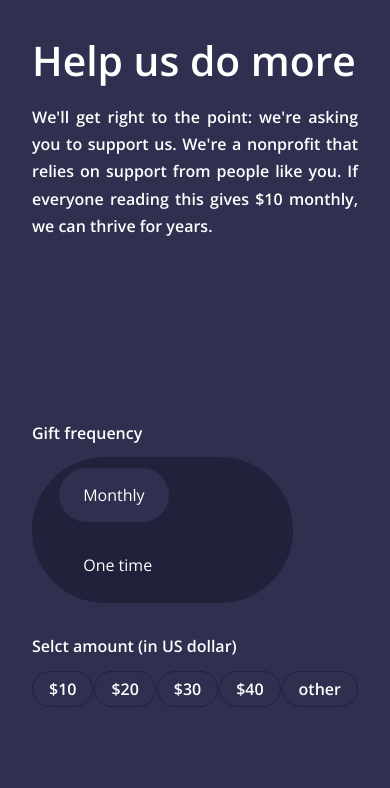
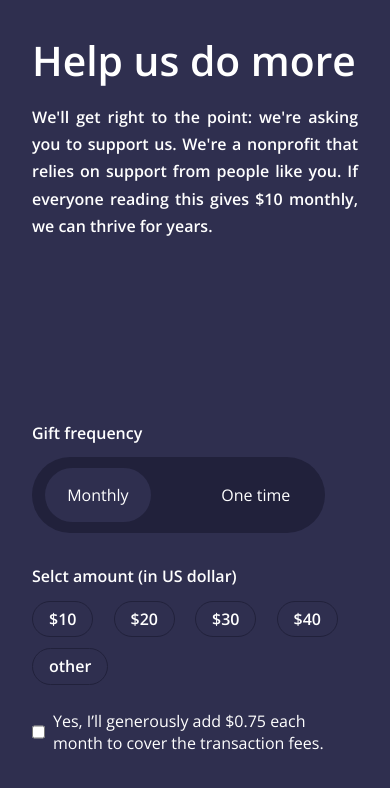
Before and after one commit to pooridev/React.js-Donation-Landing, a React (Create React App) app: page / in a window 390 px wide. Shown: the top 788 px of the page. Built offline with nearby package versions, Linux system fonts and the light colour scheme.

Commit message:
Fix: Fix some responsivity issue for devices with lest than 450px width

```diff
--- /dev/null
+++ b/src/components/DonationForm/Agreement/Agreement.module.css
@@ -0,0 +1,10 @@
+.Agreement {
+  display: flex;
+  margin-top: 2rem;
+  color: var(--white);
+}
+
+.CheckBox {
+  margin-right: 0.5rem;
+  background: var(--medium-blue);
+}
--- /dev/null
+++ b/src/components/DonationForm/Agreement/index.jsx
@@ -0,0 +1,14 @@
+import classes from './Agreement.module.css';
+
+const Agreement = () => {
+  return (
+    <div className={classes.Agreement}>
+      <input className={classes.CheckBox} type='checkbox' id='agreement-checkbox' />
+      <label htmlFor='agreement-checkbox'>
+        Yes, I’ll generously add $0.75 each month to cover the transaction fees.
+      </label>
+    </div>
+  );
+};
+
+export default Agreement;
--- a/src/components/DonationForm/GiftFrequency/GiftFrequency.module.css
+++ b/src/components/DonationForm/GiftFrequency/GiftFrequency.module.css
@@ -10,11 +10,11 @@
   justify-content: space-between;
   align-items: center;
   flex-wrap: wrap;
-  max-width: 80%;
+  max-width: 90%;
 }
 
 .RadioWrapper {
-  padding: 1.5rem 1.5rem;
+  padding: 1.5rem 0.6rem;
 }
 
 .Radio {
@@ -29,7 +29,7 @@
   cursor: pointer;
   color: var(--white);
   height: 90%;
-  padding: 1rem 1.5rem;
+  padding: 1rem 1.4rem;
   border-radius: 5rem;
   transition: all ease-in-out 0.1s;
 }
--- a/src/components/DonationForm/SelectAmount/SelectAmount.module.css
+++ b/src/components/DonationForm/SelectAmount/SelectAmount.module.css
@@ -8,14 +8,17 @@
 }
 
 .Amounts {
-  display: flex;
-  justify-content: space-between;
-  flex-wrap: wrap;
+  display: grid;
+  grid-template-columns: repeat(4, minmax(0, 1fr));
+  row-gap: 1.6rem;
   margin-top: 0.5rem;
 }
 
 .Radio {
   display: none;
+}
+.RadioWrapper {
+  margin-right: 0.5rem;
 }
 
 .Radio:checked + label {
--- a/src/components/DonationForm/index.jsx
+++ b/src/components/DonationForm/index.jsx
@@ -1,12 +1,14 @@
 import GiftFrequency from './GiftFrequency/GiftFrequency';
 import classes from './DonationForm.module.css';
 import SelectAmount from './SelectAmount/SelectAmount';
+import Agreement from './Agreement';
 
 const DonationForm = () => {
   return (
     <form className={classes.DonationForm}>
       <GiftFrequency />
       <SelectAmount />
+      <Agreement />
     </form>
   );
 };
```
